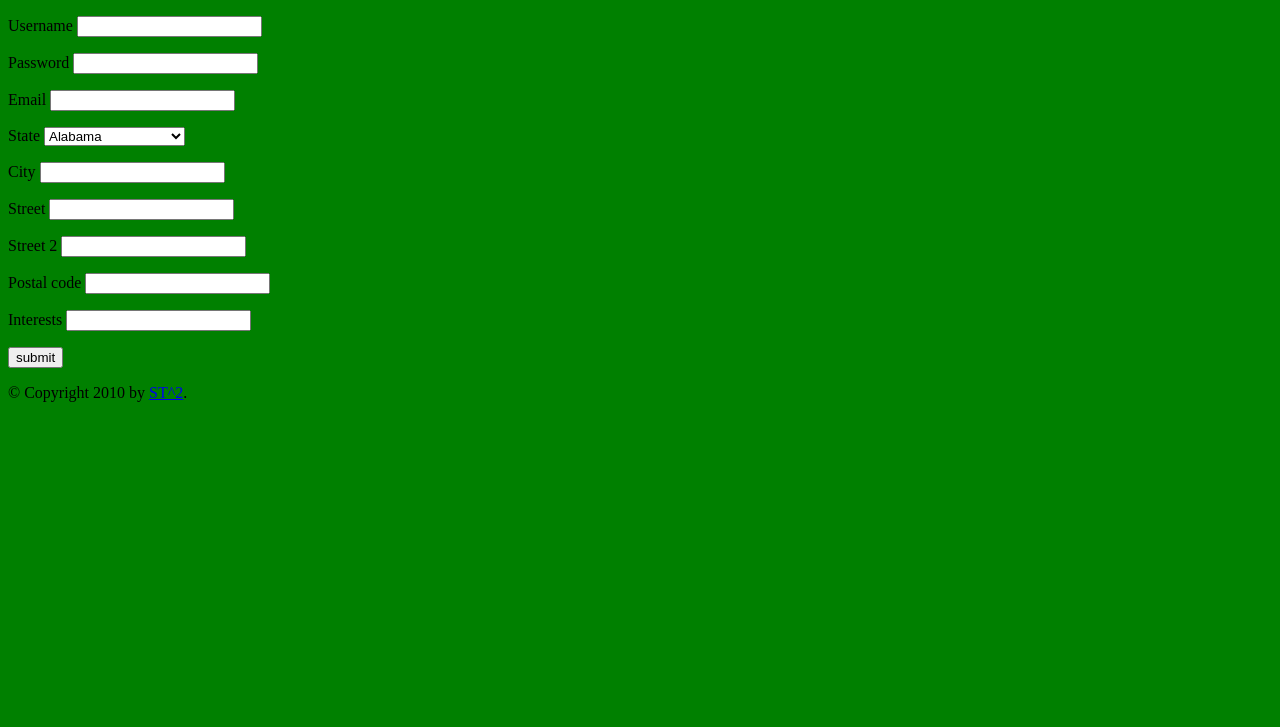
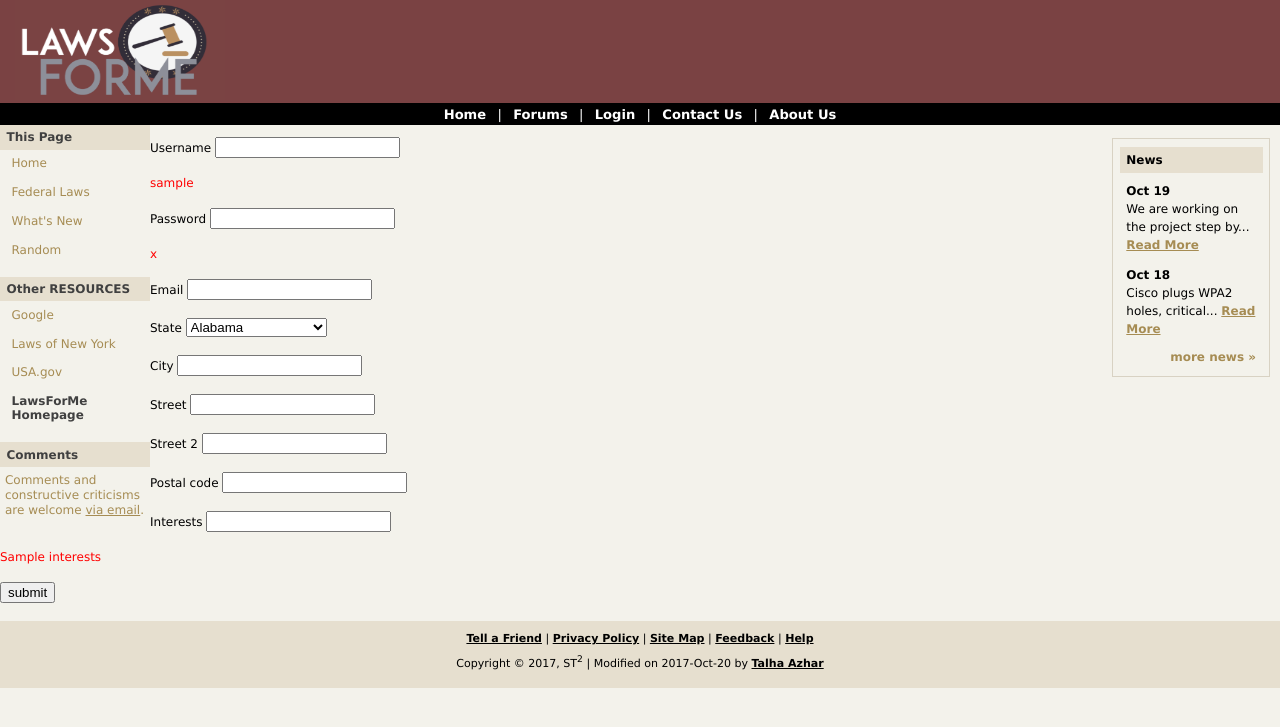
Before and after one commit to slandau3/LawsForMe, a Flask app: template templates/createAccount.html in a window 1280 px wide. Shown: the top 727 px of the page. Run offline with Flask 2, Linux system fonts and the light colour scheme; the template is opened without the code that fills it: most values are stand-ins (such as "Sample title", 1, 10 or a date in 2020); some libraries are stand-ins or nearby versions.

Commit message:
Account creation will now display errors

```diff
--- a/app.py
+++ b/app.py
@@ -6,9 +6,10 @@ import json
 import business_logic.account.account as account
 import business_logic.sql.db_adapter as db
 
+
 # initialize flask
 from flask import Flask, session, render_template, \
-                request, Response, redirect
+                request, Response, redirect, flash
 app = Flask(__name__)
 app.secret_key = "secret key"
 
@@ -116,13 +117,11 @@ def create_account():
                 firstname, lastname, email, state, city, street, \
                 street2, interests)
         print(create_account_resp)
-        if create_account_resp['success']:
+        if not create_account_resp['success']:
+            return render_template("createAccount.html", username = create_account_resp.get("username", ""), password = create_account_resp.get("password", ""),interests = create_account_resp.get("interests", ""))
+        else:
             session['uuid'] = create_account_resp.get('uuid')
             return redirect("/login/")
-        else:
-            print("failed")
-            # TODO: make the page display the fields that caused an error
-            return Response(json.dumps(create_account_resp), mimetype='application/json; charset=utf-8')
     else:
         raise NotImplementedError()
 
--- a/templates/createAccount.html
+++ b/templates/createAccount.html
@@ -1,17 +1,67 @@
-{% extends 'layout.html' %}
+<!DOCTYPE html PUBLIC "-//W3C//DTD XHTML 1.0 Strict//EN" "http://www.w3.org/TR/xhtml1/DTD/xhtml1-strict.dtd">
+<html xmlns="http://www.w3.org/1999/xhtml" xml:lang="en" lang="en-AU">
 
-{% block title %} Account Creation {% endblock %}
+<head profile="http://www.w3.org/2005/10/profile">
+    <title>Login|LawsForMe</title>
+    <meta http-equiv="content-type" content="application/xhtml+xml; charset=UTF-8" />
+    <link rel="stylesheet" type="text/css" href="{{ url_for('static', filename='stylesheets/gila-screen.css')  }}" media="screen" title="Gila (screen)" />
+    <link rel="stylesheet" type="text/css" href="{{ url_for('static', filename='stylesheets/gila-print.css') }}" media="print" />
+    <link rel="shortcut icon" href="{{ url_for('static', filename='images/favicon.ico') }}" type="image/x-icon">
+</head>
 
-{% block head %}
 
-{{ super()  }}
+<body>
+<!-- ##### Header ##### -->
+<div id="header">
+    <a href="index.html" class="headerTitle"><img src="{{ url_for('static', filename='images/logo.PNG') }}" alt="LawsForMe Homepage" ></a>
+    <div class="subHeader"> <span class="doNotDisplay">Navigation: </span> <a href="index.html">Home</a> | <a href="#">Forums</a> | <a href="#">Login</a> | <a href="#">Contact Us</a> | <a href="#">About Us</a> </div>
+</div>
+<div id="side-bar">
+  <!-- ##### Left Sidebar ##### -->
+  <div class="leftSideBar">
+    <p class="sideBarTitle">This Page</p>
+    <ul>
+      <li><a href="#">Home</a></li>
+      <li><a href="#cross-browser">Federal Laws</a></li>
+      <li><a href="#stylesheets">What's New</a></li>
+      <li><a href="#accessibility">Random</a></li>
+    </ul>
+    <p class="sideBarTitle">Other RESOURCES</p>
+    <ul>
+      <li><a href="https://www.google.com/" target="_blank">Google</a></li>
+      <li><a href="http://public.leginfo.state.ny.us/lawssrch.cgi?NVLWO:" target="_blank">Laws of New York</a></li>
+      <li><a href="https://www.usa.gov/laws-and-regulations" target="_blank">USA.gov</a></li>
+      <li><span class="thisPage">LawsForMe Homepage</span></li>
+    </ul>
+    <p class="sideBarTitle">Comments</p>
+    <span class="sideBarText"> Comments and constructive criticisms are welcome <a href="#">via email</a>. </span> </div>
+  <!-- ##### Right Sidebar ##### -->
+  <div class="rightSideBar">
+    <p class="sideBarTitle">News</p>
+    <div class="sideBarText"><strong>Oct 19</strong><br />
+      We are working on the project step by... <a href="#">Read More</a></div>
+    <div class="sideBarText"><strong>Oct 18</strong><br />
+      Cisco plugs WPA2 holes, critical... <a href="https://www.helpnetsecurity.com/2017/10/19/cisco-plugs-wpa2-holes/" target="_blank">Read More</a></div>
+    <a href="https://news.google.com/?ned=us&hl=en" class="more" target="_blank">more news &raquo;</a>
+      <!--
+    <p class="sideBarTitle">Downloads</p>
+    <div class="sideBarText"><strong>Product Delta</strong><br />
+      <a href="#">info</a>&nbsp;|&nbsp;<a href="#">download</a></div>
+    <div class="sideBarText"><strong>Product Echo</strong><br />
+      <a href="#">info</a>&nbsp;|&nbsp;<a href="#">download</a></div>
+    <div class="sideBarText"><strong>Product Foxtrot</strong><br />
+      <a href="#">info</a>&nbsp;|&nbsp;<a href="#">download</a></div>
+    <p class="sideBarTitle">Validation</p>
+    <div class="sideBarText">Validate the <a href="http://validator.w3.org/check/referer">XHTML</a> and <a href="http://jigsaw.w3.org/css-validator/check/referer">CSS</a> of this page.</div>
+      -->
+  </div>
+</div>
 
-{% endblock %}
 
- {% block content %}
-  <form method="post" action="/createAccount/">
-    <p>Username <input type = "text" name = "username" /></p>
-    <p>Password <input type = "text" name = "password" /></p>
+<!-- ##### Main Copy ##### -->
+<form method="post" action="/createAccount/">
+    <p>Username <input type = "text" name = "username" /></p><p style="color: red">{{ username }}</p>
+    <p>Password <input type = "password" name = "password" /></p><p style="color: red">{{ password }}</p>
     <p>Email <input type = "text" name = "email" /></p>
 	<p>State
 		<select name="state">
@@ -72,8 +122,16 @@
 	<p>Street <input type ="text" name = "street" /></p>
 	<p>Street 2 <input type ="text" name = "street2" /></p>
 	<p>Postal code <input type ="text" name = "postalCode" /></p>
-	<p>Interests <input type ="text" name = "interests" /></p>
+	<p>Interests <input type ="text" name = "interests" /></p><p style="color: red">{{ interests }}</p>
     <p><input type = "submit" value = "submit" /></p>
-	</form>
+</form>
 
- {% endblock %}
+
+<!-- ##### Footer ##### -->
+<div id="footer">
+  <div class="doNotPrint"> <a href="#">Tell a Friend</a> | <a href="#">Privacy Policy</a> | <a href="#">Site Map</a> | <a href="#">Feedback</a> | <a href="#">Help</a> </div>
+  <div> Copyright &copy; 2017, ST<sup>2</sup> |
+    Modified on 2017-Oct-20 by <a href="http://www.oswd.org/email.phtml?user=haran">Talha Azhar</a> </div>
+</div>
+</body>
+</html>
```
Also changed, not shown: business_logic/account/account.py (+17 -16 lines).
